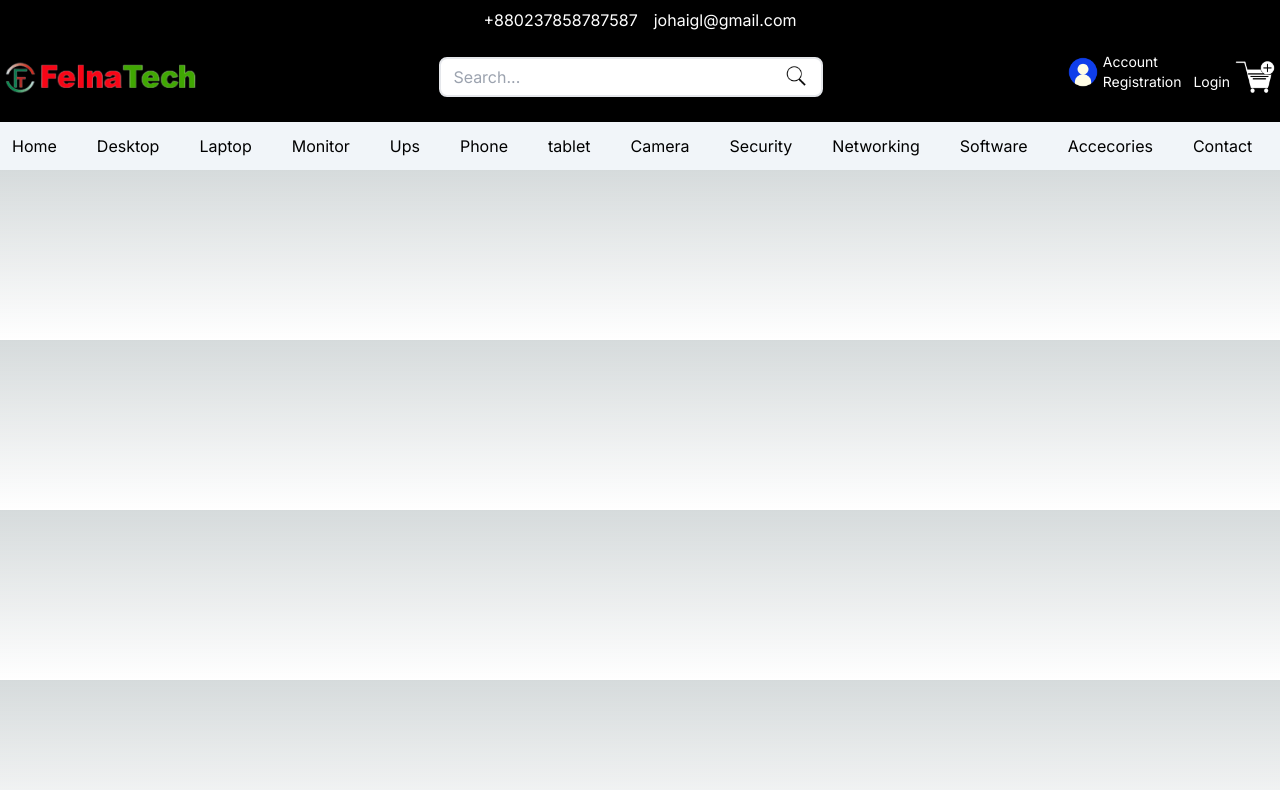
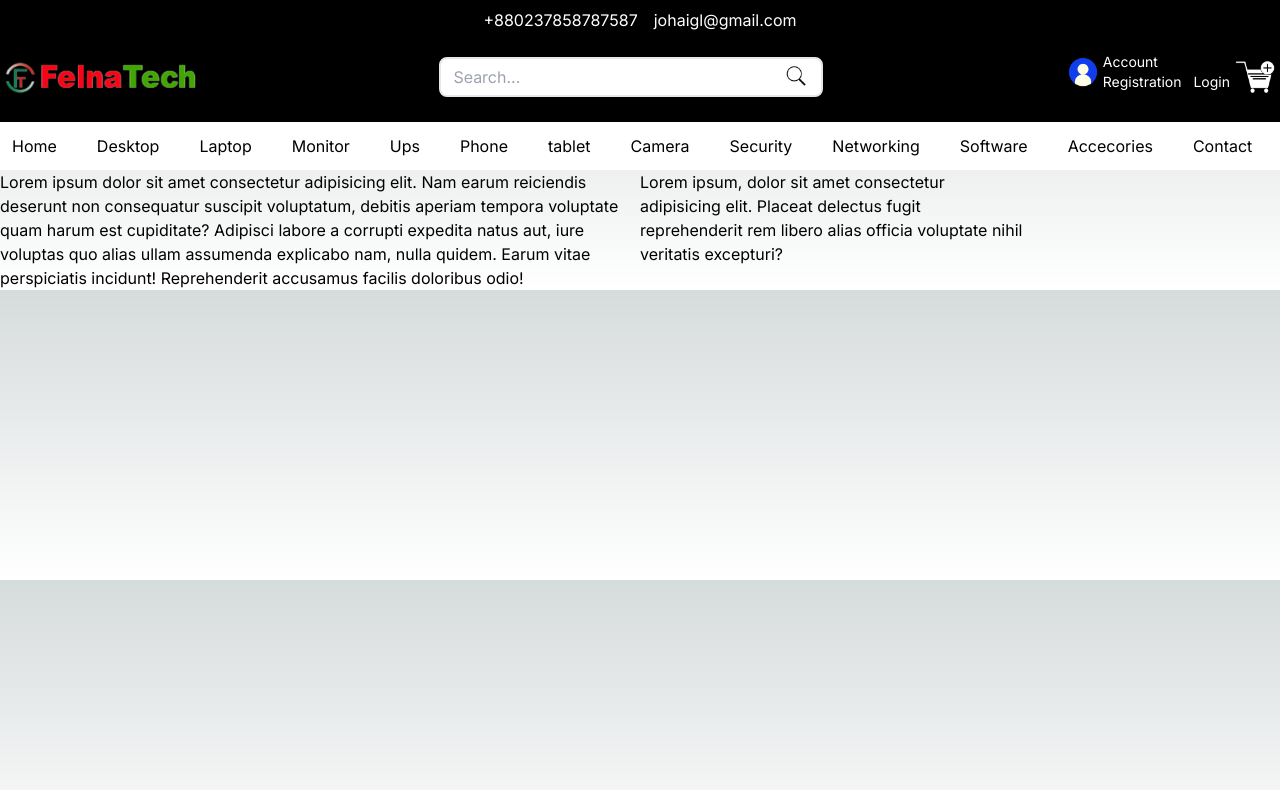
Before and after one commit to Samsuj-joha/Felna_Tech, a Next.js app in the folder felna-app/: page / in a window 1280 px wide. Shown: the top 790 px of the page. Built offline with nearby package versions, Linux system fonts and the light colour scheme.

Commit message:
second changes file included

```diff
--- /dev/null
+++ b/felna-app/app/components/Hero/page.jsx
@@ -0,0 +1,18 @@
+
+function Hero() {
+  return (
+    <>
+    <div className="container mx-auto flex">
+        <div className="hero-left basis-1/2">
+            <p>Lorem ipsum dolor sit amet consectetur adipisicing elit. Nam earum reiciendis deserunt non consequatur suscipit voluptatum, debitis aperiam tempora voluptate quam harum est cupiditate? Adipisci labore a corrupti expedita natus aut, iure voluptas quo alias ullam assumenda explicabo nam, nulla quidem. Earum vitae perspiciatis incidunt! Reprehenderit accusamus facilis doloribus odio!</p>
+        </div>
+        <div className="hero-right basis-96">
+            <p>Lorem ipsum, dolor sit amet consectetur adipisicing elit. Placeat delectus fugit reprehenderit rem libero alias officia voluptate nihil veritatis excepturi?</p>
+        </div>
+    </div>
+
+    </>
+  )
+}
+
+export default Hero
--- a/felna-app/app/components/Navbar/navbar.jsx
+++ b/felna-app/app/components/Navbar/navbar.jsx
@@ -4,11 +4,16 @@ function Navbar() {
   return (
     <>
       {/* ===== Navbar Section Start ==== */}
-      <section className="  bg-slate-100 w-full">
+      <section className="  bg-white w-full">
         <nav className=''>
             <ul className='flex flex-col items-center gap-5 p-3 sm:flex-col sm:gap-5 md:flex-col lg:flex-row lg:container lg:mx-auto lg:gap-5 xl:container xl:mx-auto xl:gap-10 2xl:gap-16'>
                 <li>
                     <Link className='text-black transition-all hover:text-orange-400'  href="/" >Home</Link>
+                    <ul className='hidden'>
+                        <li>Home1</li>
+                        <li>Home2</li>
+                        <li>Home3</li>
+                    </ul>
                 </li>
                 <li>
                     <Link className='text-black transition-all hover:text-orange-400' href="/Components/Home">Desktop</Link>
@@ -49,7 +54,7 @@ function Navbar() {
             </ul>
         </nav>
     </section>
-          {/* ===== Navbar Section End ==== */}
+    {/* ===== Navbar Section End ==== */}
     </>
   )
 }
--- a/felna-app/app/page.js
+++ b/felna-app/app/page.js
@@ -1,16 +1,14 @@
-import React from 'react'
+
 import Header from './components/Header/page'
 import Navbar from './components/Navbar/navbar'
+import Hero from './components/Hero/page'
 
 const Page = () => {
   return (
     <div>
-      {/* ====== Header Start ===== */}
       <Header/>
-      {/* ====== Header End ===== */}
-      {/* ==== Navbar Start ==== */}
       <Navbar/>
-      {/* ==== Navbar End ==== */}
+      <Hero/>
     </div>
   )
 }
--- a/felna-app/package.json
+++ b/felna-app/package.json
@@ -11,7 +11,8 @@
   "dependencies": {
     "next": "14.0.0",
     "react": "^18",
-    "react-dom": "^18"
+    "react-dom": "^18",
+    "swiper": "^11.0.3"
   },
   "devDependencies": {
     "autoprefixer": "^10",
```
Also changed, not shown: 1 other file (tests, documents, lock files or other folders).
